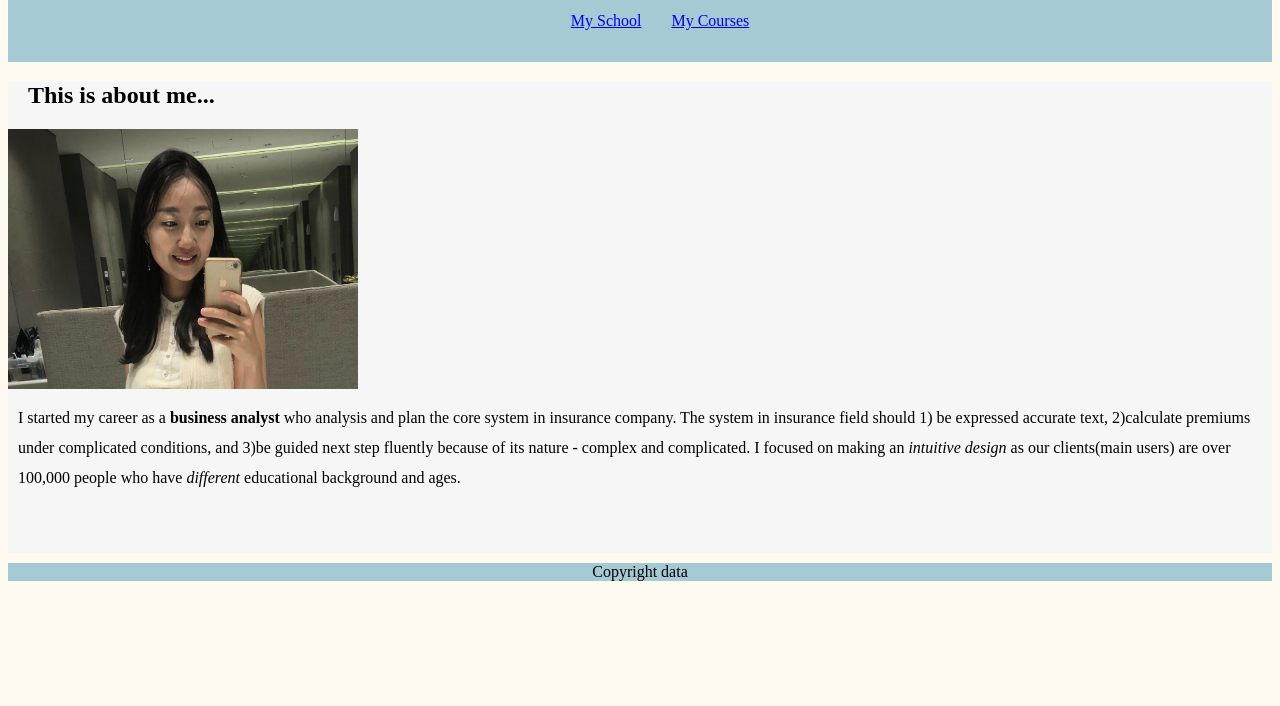
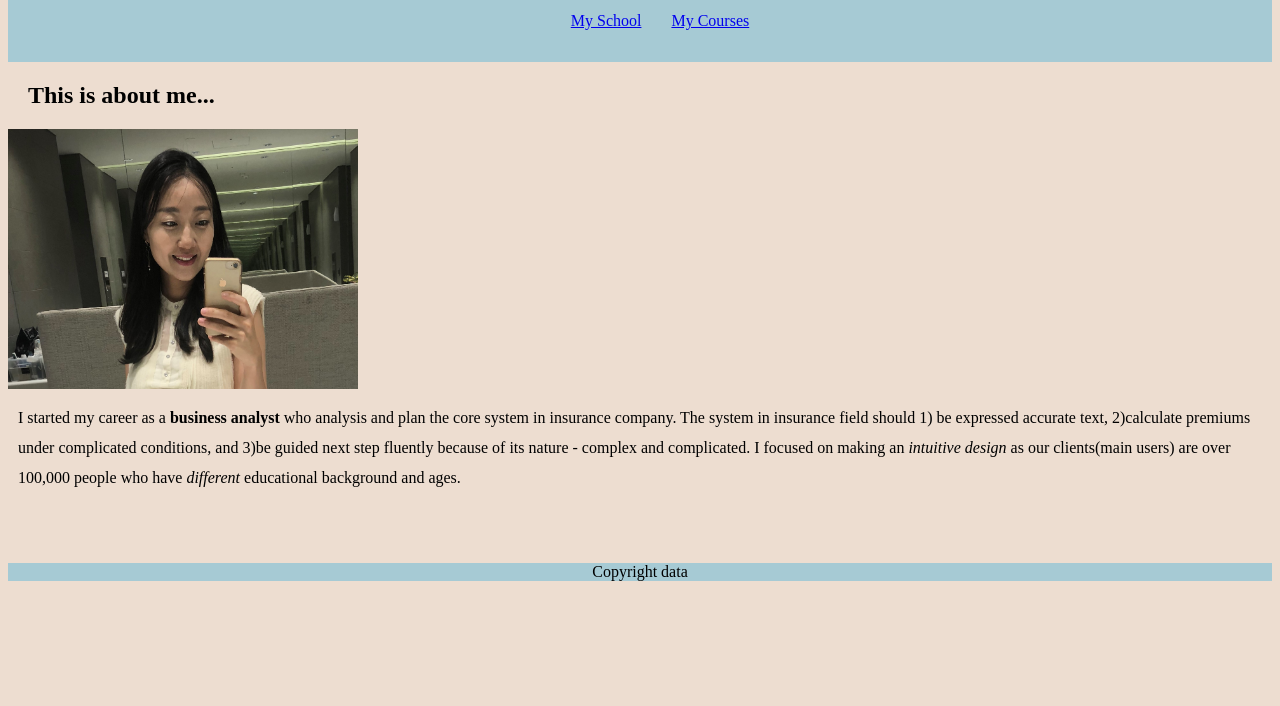
Before and after one commit to a17876/personal_website2, a plain HTML site: page index.html in a window 1280 px wide. Shown: the part 94-800 px from the top of the page. Drawn offline with Linux system fonts and the light colour scheme.

Commit message:
background color change

```diff
--- a/css/style.css
+++ b/css/style.css
@@ -3,9 +3,10 @@
     text-align: center;
     padding: 10px;
 }
-nav {
+body {
+    background-color: #EDDDD0;
+}
 
-}
 ul {
     display: flex;
     justify-content:center;
@@ -15,10 +16,10 @@ li {
     padding:5px;
     margin:1px 10px 1px;
 }
+article {
 
-body{
-    background-color: floralwhite;
 }
+
 /* h1{
     color:#003399;
     background-color:#E6FFFF ;
@@ -47,14 +48,6 @@ p{
 
 }
 
-.article{
-
-    background-color: #F6F6F6;
-}
-.a2{
-    width:1032px;
-    background-color: #F6F6F6;
-}
 
 footer {
     background-color: #A6CAD4;
```
